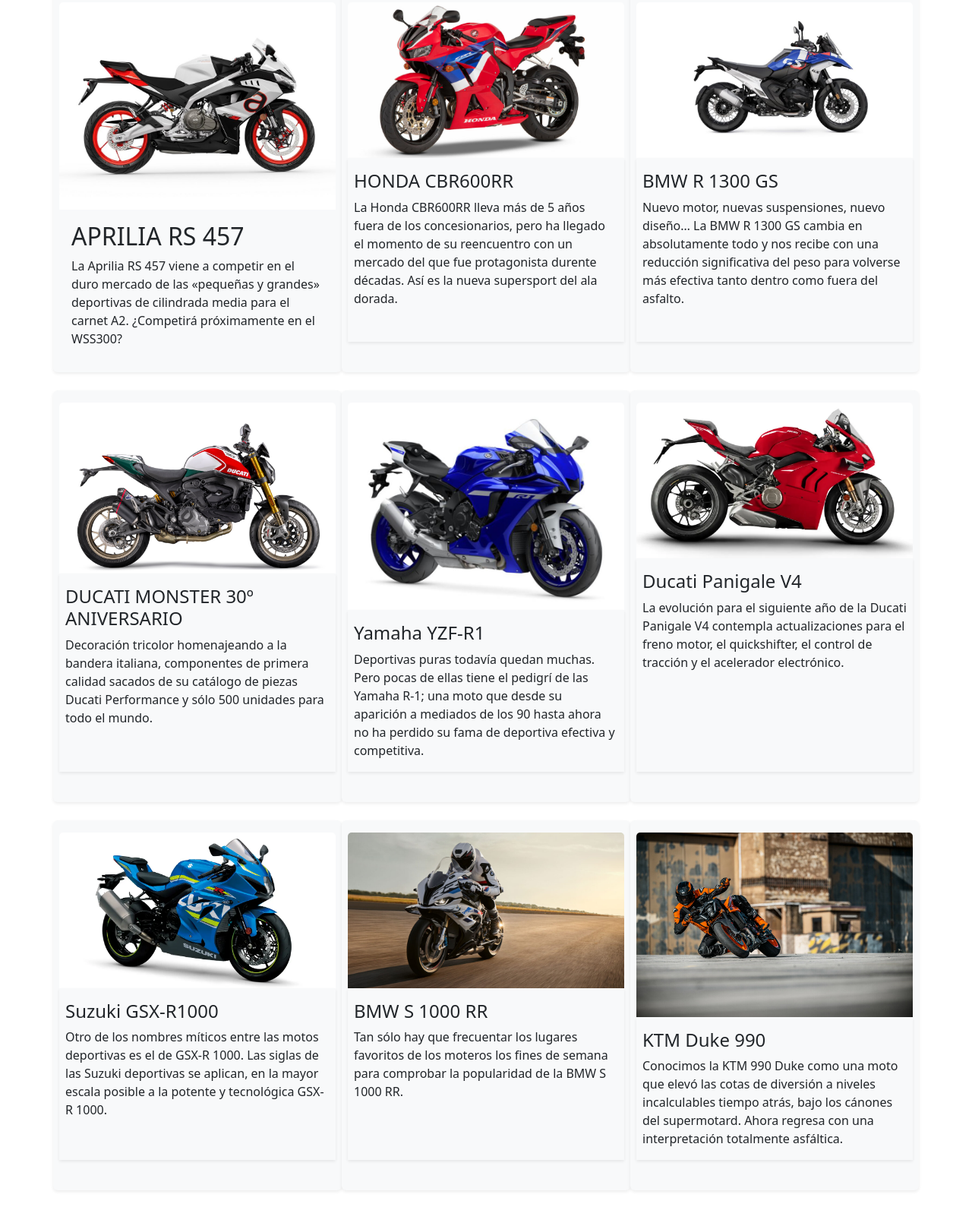
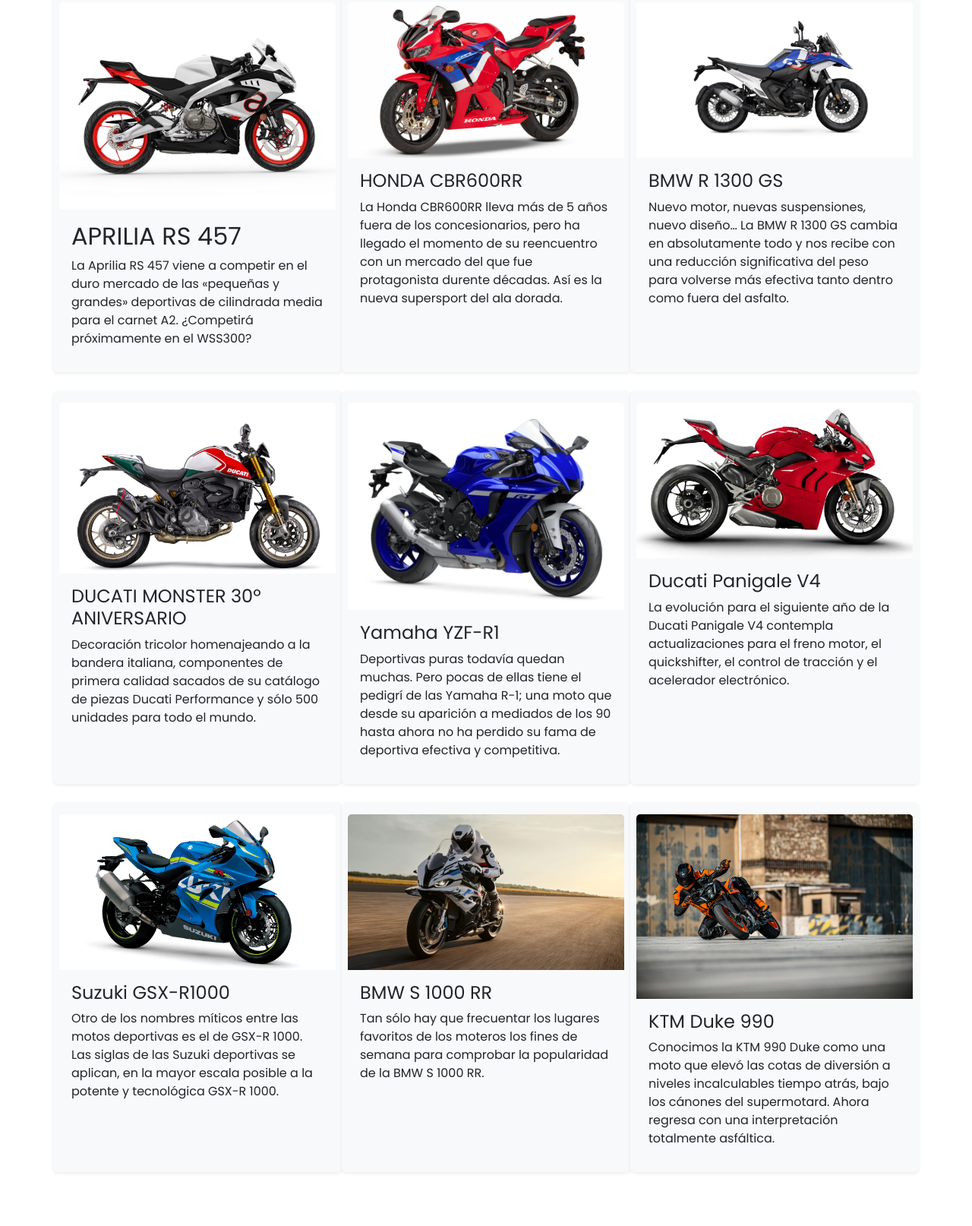
Before and after one commit to AgustinVava/Proyecto-Motos, a plain HTML site: page index.html in a window 1280 px wide. Shown: the part 937-2551 px from the top of the page at 76% size. Before the commit the page ends 2528 px from the top, so only its background shows below. Drawn offline with nearby package versions, Linux system fonts and the light colour scheme.

Commit message:
se agregan nuevas fuentes al css

```diff
--- a/index.html
+++ b/index.html
@@ -114,7 +114,7 @@
     </div>
 
     <!--Cards Section-->
-    <section class="container container-fluid">
+    <section class="container ">
       <article class="row">
 
         <div class="card col-sm-12 col-md-4 bg-light shadow-sm border-0 px-2 py-3 mb-4 " >
@@ -131,7 +131,7 @@
         <div class="card col-sm-12 col-md-4 bg-light shadow-sm border-0 px-2 py-3 mb-4" >
           <img src="images/honda-cbr600rr-2025-2-1024x576.jpg"
           class="card-img-top" alt="...">
-          <div class="card-body bg-light shadow-sm border-0 px-2 py-3 mb-4">
+          <div class="card-body ">
             <h4>HONDA CBR600RR</h4>
             <p class="card-text">La Honda CBR600RR lleva más de 5 años fuera de
             los concesionarios, pero ha llegado el momento de su reencuentro con
@@ -143,7 +143,7 @@
         <div class="card col-sm-12 col-md-4 bg-light shadow-sm border-0 px-2 py-3 mb-4" >
           <img src="images/bmw-r-1300-gs-1024x576.jpg" class="card-img-top"
           alt="...">
-          <div class="card-body bg-light shadow-sm border-0 px-2 py-3 mb-4">
+          <div class="card-body ">
             <h4>BMW R 1300 GS</h4>
             <p class="card-text">Nuevo motor, nuevas suspensiones, nuevo diseño…
             La BMW R 1300 GS cambia en absolutamente todo y nos recibe con una
@@ -156,7 +156,7 @@
         <div class="card col-sm-12 col-md-4 bg-light shadow-sm border-0 px-2 py-3 mb-4" >
           <img src="images/ducati-monster-30-anniversario-2024.jpg"
           class="card-img-top" alt="...">
-          <div class="card-body bg-light shadow-sm border-0 px-2 py-3 mb-4">
+          <div class="card-body ">
             <h4>DUCATI MONSTER 30º ANIVERSARIO</h4>
             <p class="card-text">Decoración tricolor homenajeando a la bandera
             italiana, componentes de primera calidad sacados de su catálogo de
@@ -167,7 +167,7 @@
 
         <div class="card col-sm-12 col-md-4 bg-light shadow-sm border-0 px-2 py-3 mb-4" >
           <img src="images/Yamaha_YZF-R1.jpg" class="card-img-top" alt="...">
-          <div class="card-body bg-light shadow-sm border-0 px-2 py-3 mb-4">
+          <div class="card-body ">
             <h4>Yamaha YZF-R1</h4>
             <p class="card-text">Deportivas puras todavía quedan muchas. Pero
             pocas de ellas tiene el pedigrí de las Yamaha R-1; una moto que
@@ -178,7 +178,7 @@
 
         <div class="card col-sm-12 col-md-4 bg-light shadow-sm border-0 px-2 py-3 mb-4" >
           <img src="images/Ducati_Panigale_V4.jpg" class="card-img-top" alt="...">
-          <div class="card-body bg-light shadow-sm border-0 px-2 py-3 mb-4">
+          <div class="card-body ">
             <h4>Ducati Panigale V4</h4>
             <p class="card-text">La evolución para el siguiente año de la Ducati
             Panigale V4 contempla actualizaciones para el freno motor, el
@@ -189,7 +189,7 @@
 
         <div class="card col-sm-12 col-md-4 bg-light shadow-sm border-0 px-2 py-3 mb-4" >
           <img src="images/suzuki_gsx-r1000_2.jpg" class="card-img-top" alt="...">
-          <div class="card-body bg-light shadow-sm border-0 px-2 py-3 mb-4">
+          <div class="card-body ">
             <h4>Suzuki GSX-R1000</h4>
             <p class="card-text">Otro de los nombres míticos entre las motos
             deportivas es el de GSX-R 1000. Las siglas de las Suzuki deportivas
@@ -201,7 +201,7 @@
         <div class="card col-sm-12 col-md-4 bg-light shadow-sm border-0 px-2 py-3 mb-4" >
           <img src="images/bmw-s-1000-rr-2023-1024x576.jpg" class="card-img-top"
           alt="...">
-          <div class="card-body bg-light shadow-sm border-0 px-2 py-3 mb-4">
+          <div class="card-body ">
             <h4>BMW S 1000 RR</h4>
             <p class="card-text">Tan sólo hay que frecuentar los lugares favoritos
             de los moteros los fines de semana para comprobar la popularidad de
@@ -212,7 +212,7 @@
         <div class="card col-sm-12 col-md-4 bg-light shadow-sm border-0 px-2 py-3 mb-4" >
           <img src="images/KTM_990_DUKE_2024_-3-1200x800.jpg" class="card-img-top"
           alt="...">
-          <div class="card-body bg-light shadow-sm border-0 px-2 py-3 mb-4">
+          <div class="card-body ">
             <h4>KTM Duke 990</h4>
             <p class="card-text">Conocimos la KTM 990 Duke como una moto que elevó
             las cotas de diversión a niveles incalculables tiempo atrás, bajo
@@ -225,7 +225,15 @@
 
     </section>
 
-    <section>
+    <section class="banner">
+      <div class="container">
+        <div class="row">
+          <div class="col-sm-12 col-md-12 text-center">
+            <img src="images/partes-del-motor-de-una-moto.jpg" alt="">
+            <h2>Ingenieria sobre dos Ruedas</h2>
+          </div>
+        </div>
+      </div>
 
 
     </section>
--- a/style.css
+++ b/style.css
@@ -1,3 +1,8 @@
+@import url('https://fonts.googleapis.com/css2?family=Poppins:wght@400;600;700;800&display=swap');
+
+* {font-family: 'Poppins', sans-serif;
+}
+
 /*HEADER*/
 
 .navbar-color{
@@ -12,7 +17,10 @@
     color: darkblue;
 }
 
-
+.navbar a {
+    font-weight: 600;
+    font-size: 18px;
+}
 
 
 
```
Also changed, not shown: images/partes-del-motor-de-una-moto.jpg (added).
